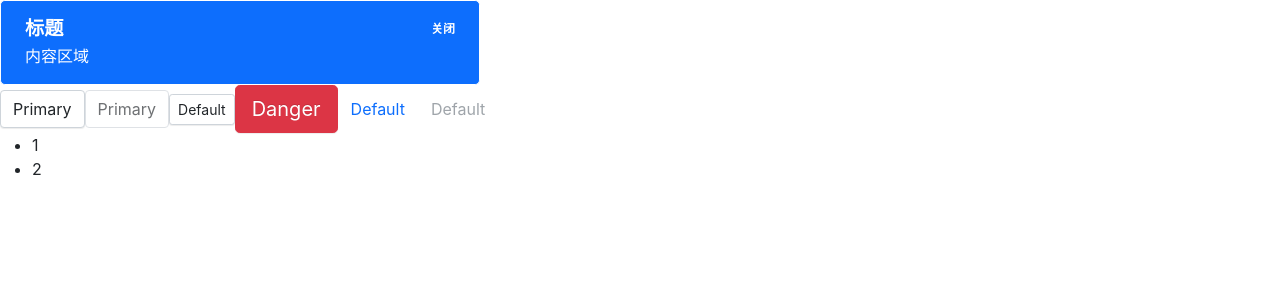
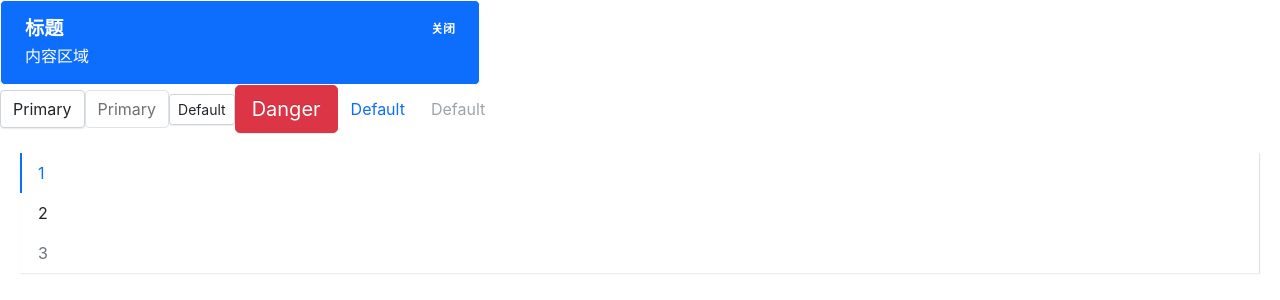
Before and after one commit to ruanankang/TypeScript-React-AntD, a React (Create React App) app in the folder ankongcomponents/: page / in a window 1280 px wide. Shown: the top 300 px of the page. Built offline with nearby package versions, Linux system fonts and the light colour scheme.

Commit message:
test: menu

```diff
--- a/ankongcomponents/src/App.tsx
+++ b/ankongcomponents/src/App.tsx
@@ -25,12 +25,16 @@
 				Default
 			</Button>
 			<Menu
+				mode='vertical'
 				defaultIndex={1}
 				onSelect={(index) => {
 					alert(index);
 				}}>
 				<MenuItem itemIndex={1}>1</MenuItem>
 				<MenuItem itemIndex={2}>2</MenuItem>
+				<MenuItem itemIndex={3} disabled>
+					3
+				</MenuItem>
 			</Menu>
 		</>
 	);
--- a/ankongcomponents/src/components/Menu/_style.scss
+++ b/ankongcomponents/src/components/Menu/_style.scss
@@ -0,0 +1,43 @@
+.menu {
+	display: flex;
+	flex-wrap: wrap;
+	padding-left: 0;
+	list-style: none;
+	border-bottom: $menu-border-width solid $menu-border-color;
+	box-shadow: $menu-box-shadow;
+	.menu-item {
+		padding: $menu-item-padding-y $menu-item-padding-x;
+		cursor: pointer;
+		transform: $menu-transition;
+		&:hover,
+		&:focus {
+			text-decoration: none;
+		}
+		&.is-disabled {
+			color: $menu-item-disabled-color;
+			pointer-events: none;
+			cursor: default;
+		}
+		&.is-active,
+		&:hover {
+			color: $menu-item-active-color;
+			border-bottom: $menu-item-active-border-width solid
+				$menu-item-active-color;
+		}
+	}
+}
+
+.menu-vertical {
+	flex-direction: column;
+	border-bottom: 0px;
+	border-right: $menu-border-width solid $menu-border-color;
+	margin: 20px;
+	.menu-item {
+		border-left: $menu-item-active-border-width solid transparent;
+		&.is-active,
+		&:hover {
+			border-left: $menu-item-active-border-width solid $menu-item-active-color;
+			border-bottom: none;
+		}
+	}
+}
--- a/ankongcomponents/src/components/Menu/menu.tsx
+++ b/ankongcomponents/src/components/Menu/menu.tsx
@@ -40,7 +40,10 @@
 	};
 
 	return (
-		<ul className={classes} style={style as React.CSSProperties}>
+		<ul
+			className={classes}
+			style={style as React.CSSProperties}
+			data-testid='test-menu'>
 			<MenuContext.Provider value={passedContext}>
 				{children}
 			</MenuContext.Provider>
--- a/ankongcomponents/src/styles/index.scss
+++ b/ankongcomponents/src/styles/index.scss
@@ -12,3 +12,6 @@
 
 // 提示框 Alert
 @import '../components/Alert/style';
+
+// 菜单 Menu
+@import '../components/Menu/style';
```
Also changed, not shown: 1 other file (tests, documents, lock files or other folders).
